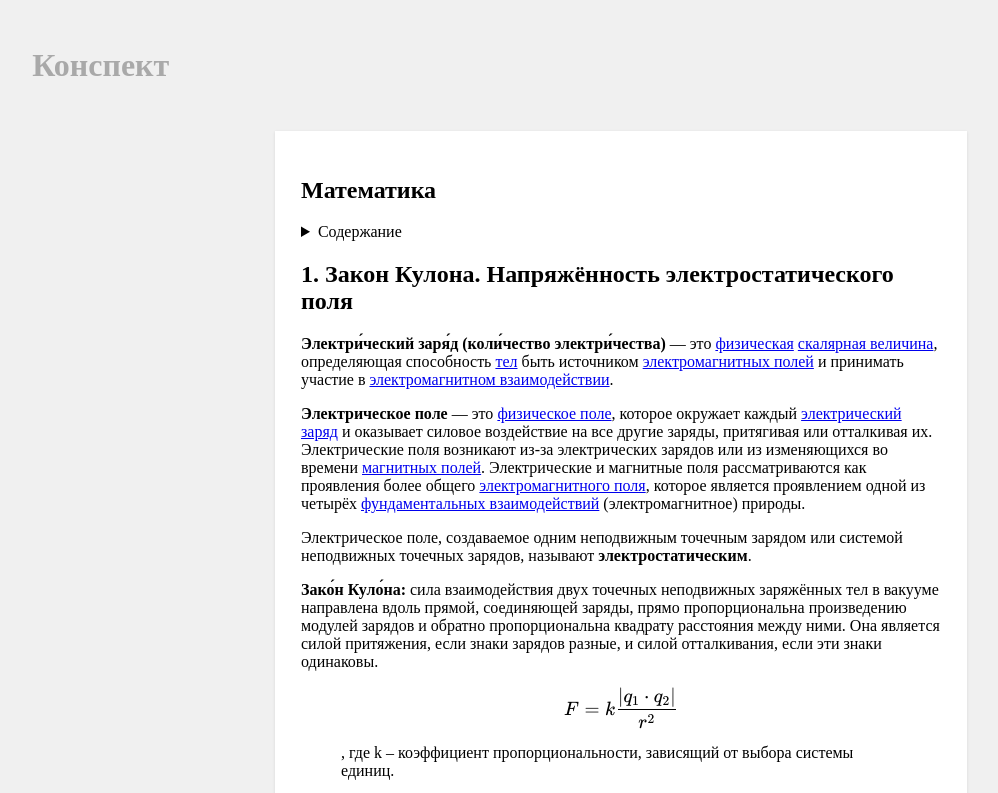
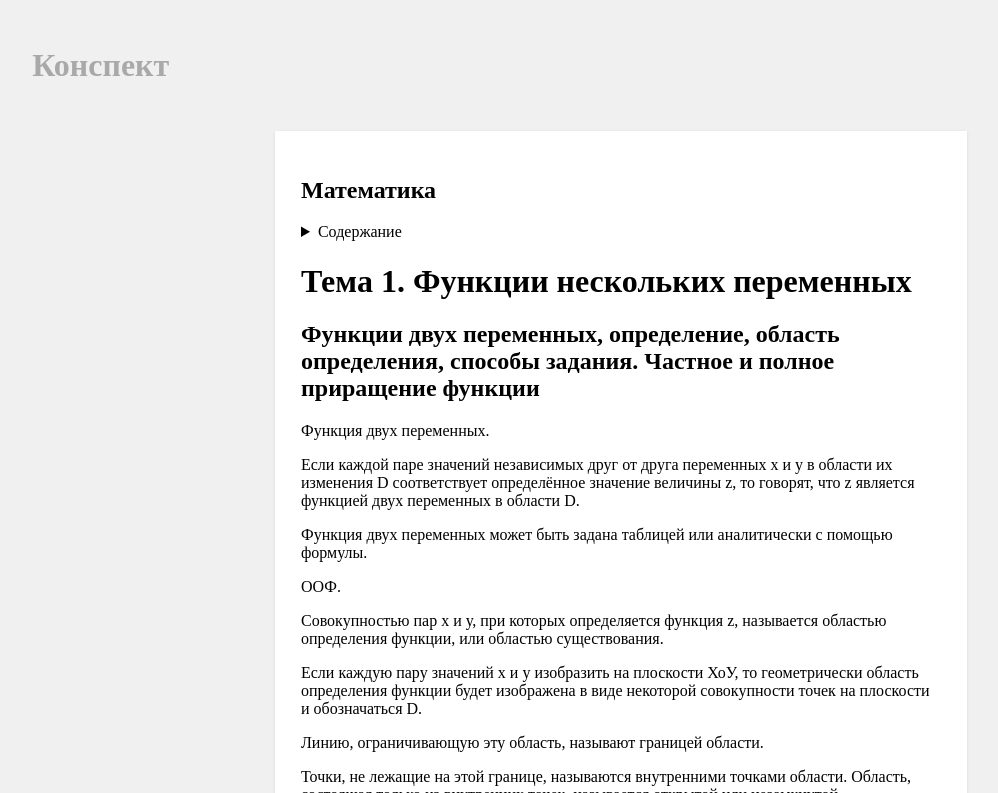
Before and after one commit to Far4Ru/untitled-1, a website: page docs/math.html in a window 1280 px wide. Both pictures are taken after a click on the element 147 px from the left and 444 px from the top of the page. Shown: the top 793 px of the page, without its empty margins (19-1017 px from the left). Drawn offline with nearby package versions, Linux system fonts and the light colour scheme.

Commit message:
Updated math script

```diff
--- /dev/null
+++ b/docs/math.js
@@ -0,0 +1,28 @@
+var page = 1
+function openChapter(filename, n) {
+    page = n
+    fetch(filename)
+        .then((res) => res.text())
+        .then((text) => {
+            document.getElementById('content').innerHTML = marked.parse(text);
+            renderMathInElement(document.getElementById('content'),
+            {
+                delimiters: [
+                    {left: "$$", right: "$$", display: true},
+                    {left: "\\[", right: "\\]", display: true},
+                    {left: "$", right: "$", display: false},
+                    {left: "\\(", right: "\\)", display: false}
+                ]
+            });
+        })
+        .catch((e) => console.error(e));
+}
+
+function openChapterNext() {
+    page += page >= 32 ? 0 : 1
+    openChapter('math/' + page + '.MD', page)
+}
+function openChapterPrevious() {
+    page -= page <= 1 ? 0 : 1
+    openChapter('math/' + page + '.MD', page)
+}
```
Also changed, not shown: docs/math.html (+1 -1 lines).
